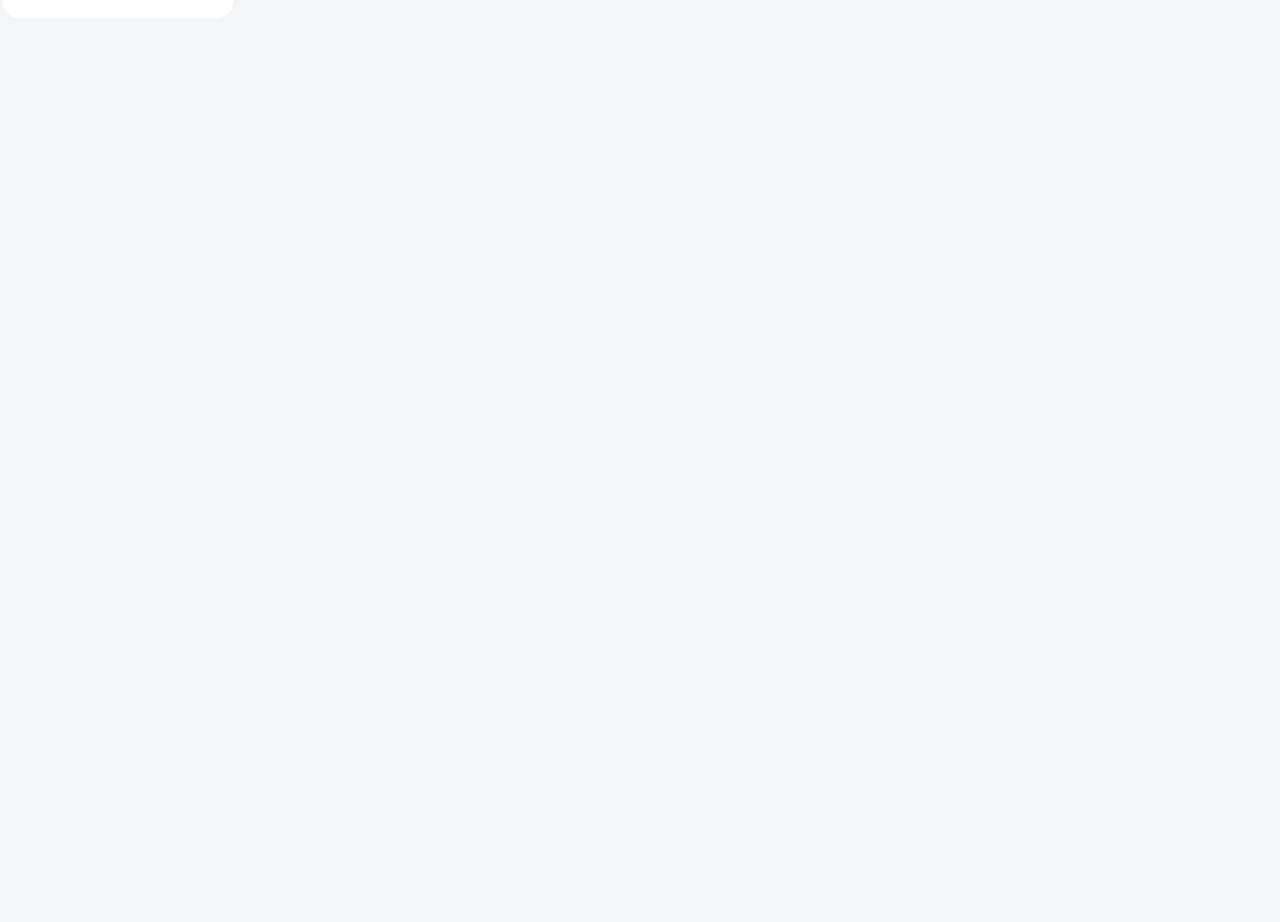
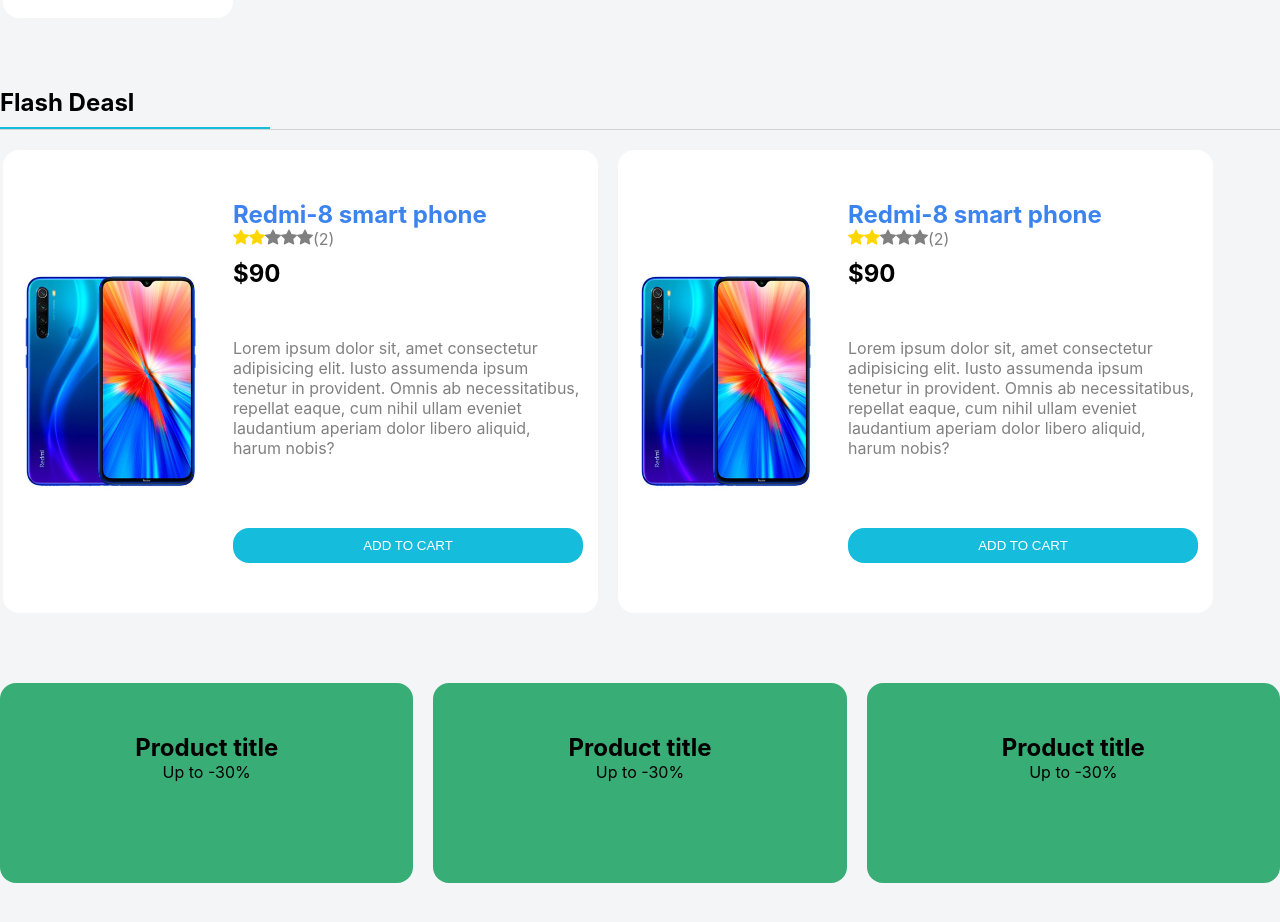
Before and after one commit to zakiralhasan/edokan, a React (Create React App) app: page / in a window 1280 px wide. Shown: the part 1370-2292 px from the top of the page. Before the commit the page ends 1408 px from the top, so only its background shows below. Built offline with nearby package versions, Linux system fonts and the light colour scheme.

Commit message:
feat: flash deals section added
In this section have added, hero card and flash card

```diff
--- /dev/null
+++ b/src/components/FlashDealCard.js
@@ -0,0 +1,12 @@
+import React from 'react';
+
+const FlashDealCard = () => {
+    return (
+        <div className='flash-deals-card'>
+            <h2>Product title</h2>
+            <p>Up to -30%</p>
+        </div>
+    );
+};
+
+export default FlashDealCard;
--- /dev/null
+++ b/src/components/HeroCard.js
@@ -0,0 +1,32 @@
+import React from 'react';
+import cardImg from '../assets/porducts/Redmi-Note-8.jpg'
+import { BsStarFill } from "react-icons/bs";
+const HeroCard = () => {
+    return (
+        <div>
+            <div className="hero-card">
+                <div className='hero-card__img'>
+                    <img src={cardImg} alt="" />
+                </div>
+                <div className='hero-card__content'>
+                    <h2 className='hero-card__content__title'>Redmi-8 smart phone</h2>
+                    <div className='hero-card__star-icon-container'>
+                        <div>
+                            <BsStarFill className='star-icon-gold' />
+                            <BsStarFill className='star-icon-gold' />
+                            <BsStarFill className='star-icon-gray' />
+                            <BsStarFill className='star-icon-gray' />
+                            <BsStarFill className='star-icon-gray' />
+                        </div>
+                        <div className='star-icon-container_value'>(2)</div>
+                    </div>
+                    <h2 className='product-card__price'>$90</h2>
+                    <p >Lorem ipsum dolor sit, amet consectetur adipisicing elit. Iusto assumenda ipsum tenetur in provident. Omnis ab necessitatibus, repellat eaque, cum nihil ullam eveniet laudantium aperiam dolor libero aliquid, harum nobis?</p>
+                    <button className='hero-card__btn'>ADD TO CART</button>
+                </div>
+            </div>
+        </div>
+    );
+};
+
+export default HeroCard;
--- /dev/null
+++ b/src/pages/home-page/FlashDealSection.js
@@ -0,0 +1,28 @@
+import React from 'react';
+import FlashDealCard from '../../components/FlashDealCard';
+import HeroCard from '../../components/HeroCard';
+
+const FlashDealSection = () => {
+    return (
+        <div>
+            <div>
+                <div className="flash-deals">
+                    <div className='flash-deals__title-container'>
+                        <h2 className='hot-trending-porducts__title'>Flash Deasl</h2>
+                    </div>
+                    <div className='flash-deals__hero-card-container'>
+                        <HeroCard></HeroCard>
+                        <HeroCard></HeroCard>
+                    </div>
+                    <div className="flash-deals__card-container">
+                        <FlashDealCard></FlashDealCard>
+                        <FlashDealCard></FlashDealCard>
+                        <FlashDealCard></FlashDealCard>
+                    </div>
+                </div>
+            </div>
+        </div>
+    );
+};
+
+export default FlashDealSection;
--- a/src/pages/home-page/Home.js
+++ b/src/pages/home-page/Home.js
@@ -1,5 +1,6 @@
 import React from 'react';
 import BannerSection from './BannerSection';
+import FlashDealSection from './FlashDealSection';
 import HotTrendingSection from './HotTrendingSection';
 
 const Home = () => {
@@ -8,6 +9,7 @@
             <div className="home-page">
                 <BannerSection></BannerSection>
                 <HotTrendingSection></HotTrendingSection>
+                <FlashDealSection></FlashDealSection>
             </div>
         </div>
     );
--- /dev/null
+++ b/src/styles/sass/components/_flash-deal-section.scss
@@ -0,0 +1,73 @@
+.flash-deals__title-container {
+    @include title-container;
+    margin-top: 50px;
+}
+
+.flash-deals__hero-card-container {
+    border-top: 1px solid #CFD3D2;
+    padding: 20px 3px;
+    display: flex;
+    gap: 20px;
+}
+
+.hero-card {
+    max-width: 760px;
+    display: flex;
+    background-color: $white;
+    border-radius: 1rem;
+
+    &__img {
+        @include get-item-center;
+        flex-grow: 1;
+    }
+
+    img {
+        max-width: 215px;
+
+    }
+}
+
+.hero-card__content {
+    max-width: 380px;
+    padding: 50px 15px;
+
+    &__title {
+        text-align: left;
+        color: $blue;
+    }
+
+    p {
+        text-align: left;
+        margin: 50px auto;
+        color: $gray;
+    }
+}
+
+.hero-card__star-icon-container {
+    display: flex;
+    justify-content: start;
+}
+
+.hero-card__btn {
+    width: 100%;
+    padding: 10px;
+    background-color: $product-btn-color;
+    color: $white;
+    border: none;
+    border-radius: 1rem;
+    margin-top: 20px;
+}
+
+.flash-deals__card-container {
+    display: flex;
+    gap: 20px;
+    margin: 50px auto;
+}
+
+.flash-deals-card {
+    background-color: #38AD75;
+    width: 500px;
+    height: 200px;
+    border-radius: 1rem;
+    padding: 50px;
+}
--- a/src/styles/sass/components/_hot-trnding-section.scss
+++ b/src/styles/sass/components/_hot-trnding-section.scss
@@ -1,11 +1,5 @@
 .hot-trending-porducts__title-container {
-    border-bottom: 2px solid $product-btn-color;
-    max-width: 270px;
-    padding-bottom: 10px;
-
-    h2 {
-        text-align: left;
-    }
+    @include title-container;
 }
 
 .hot-trending-porducts__card-container {
@@ -23,12 +17,17 @@
     background-color: $white;
     border-radius: 1rem;
 
+    &__title {
+        color: $blue;
+    }
+
     &__img {
         max-width: 120px;
     }
 
     &__price {
         text-align: left;
+        margin-top: 10px;
     }
 }
 
--- a/src/styles/sass/components/_index.scss
+++ b/src/styles/sass/components/_index.scss
@@ -1,2 +1,3 @@
 @import "./banner-section";
 @import "./hot-trnding-section";
+@import "./flash-deal-section";
--- a/src/styles/sass/global.css
+++ b/src/styles/sass/global.css
@@ -144,11 +144,15 @@
   background-color: #ffffff;
   border-radius: 1rem;
 }
+.product-card__title {
+  color: #3B83EE;
+}
 .product-card__img {
   max-width: 120px;
 }
 .product-card__price {
   text-align: left;
+  margin-top: 10px;
 }
 
 .product-card__star-icon-container {
@@ -179,6 +183,82 @@
   color: #808080;
 }
 
+.flash-deals__title-container {
+  border-bottom: 2px solid #16BCDC;
+  max-width: 270px;
+  padding-bottom: 10px;
+  margin-top: 50px;
+}
+.flash-deals__title-container h2 {
+  text-align: left;
+}
+
+.flash-deals__hero-card-container {
+  border-top: 1px solid #CFD3D2;
+  padding: 20px 3px;
+  display: flex;
+  gap: 20px;
+}
+
+.hero-card {
+  max-width: 760px;
+  display: flex;
+  background-color: #ffffff;
+  border-radius: 1rem;
+}
+.hero-card__img {
+  display: flex;
+  justify-content: center;
+  align-items: center;
+  flex-grow: 1;
+}
+.hero-card img {
+  max-width: 215px;
+}
+
+.hero-card__content {
+  max-width: 380px;
+  padding: 50px 15px;
+}
+.hero-card__content__title {
+  text-align: left;
+  color: #3B83EE;
+}
+.hero-card__content p {
+  text-align: left;
+  margin: 50px auto;
+  color: #808080;
+}
+
+.hero-card__star-icon-container {
+  display: flex;
+  justify-content: start;
+}
+
+.hero-card__btn {
+  width: 100%;
+  padding: 10px;
+  background-color: #16BCDC;
+  color: #ffffff;
+  border: none;
+  border-radius: 1rem;
+  margin-top: 20px;
+}
+
+.flash-deals__card-container {
+  display: flex;
+  gap: 20px;
+  margin: 50px auto;
+}
+
+.flash-deals-card {
+  background-color: #38AD75;
+  width: 500px;
+  height: 200px;
+  border-radius: 1rem;
+  padding: 50px;
+}
+
 /*=============================================
 =            Pages                            =
 =============================================*/
```
Also changed, not shown: src/styles/sass/foundations/_mixins.scss (+17 -0 lines), 1 other file (tests, documents, lock files or other folders).
